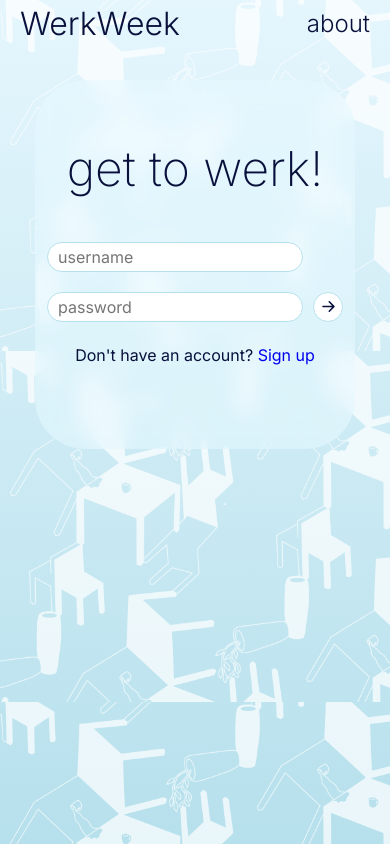
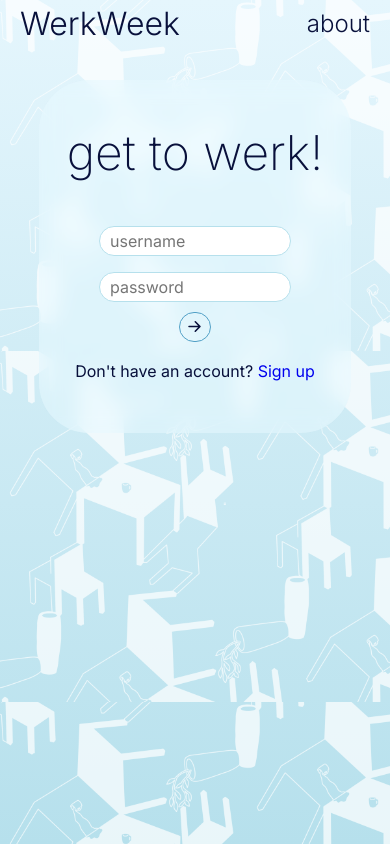
Before and after one commit to armstmol01/weekly-planner, a React (Create React App) app in the folder client/: page / in a window 390 px wide. Built offline with nearby package versions, Linux system fonts and the light colour scheme; a web font is replaced by a local one.

Commit message:
login mobile buttons

```diff
--- a/client/src/components/login/Login.css
+++ b/client/src/components/login/Login.css
@@ -48,10 +48,23 @@ h1 {
   display: inline;
 }
 
-.login__container form > div {
+/* .login__container form > div {
   width: 20rem;
   height: 50px;
   display: flex; /* center the input and button */
+  /*justify-content: center;
+} */
+
+.input__container {
+  display: flex;
+  flex-direction: column;
+  align-items: start;
+  gap: 1rem;
+  margin-bottom: 1rem;
+}
+
+.password__box {
+  display: flex;
   justify-content: center;
 }
 
@@ -66,7 +79,7 @@ input, button {
 
 input {
   border-radius: 50px;
-  width: 80%;
+  width: 18rem;
   height: 30px;
   padding-left: 10px;
   padding-right: 10px;
@@ -78,9 +91,8 @@ input::-ms-clear, input::-ms-reveal {
   display: none; /* password visible eye */
 }
 
-.username-input {
-  margin-right: 40px; /* align w/ password input */
-}
+/* .username-input {
+  margin-right: 0px; /* align w/ password input */
 
 button {
   width: 30px;
@@ -134,14 +146,13 @@ button {
 @media screen and (max-height: 850px) {
   .login__container {
     margin-top: 5%;
-    height: 28rem;
+    height: fit-content;
   }
 }
 
 @media screen and (max-height: 650px) {
   .login__container {
     margin-top: 2.5%;
-    height: 28rem;
   }
 }
 
@@ -154,9 +165,41 @@ button {
   .login__container {
     width: 90%;
     min-width: fit-content;
-    height: fit-content;
     margin-top: 2rem;
+    padding: 2rem 0 3rem 0;
   }
+
+  .input__container {
+    align-items: center;
+  }
+
+  .password__box {
+    display: flex;
+    flex-direction: column;
+    align-items: center;
+    gap: 10px;
+  }
+
+  input {
+    width: 12rem;
+    margin: 0;
+  }
+
+  .password__box button {
+    width: 2rem;
+    background-color: transparent;
+    border-color: rgb(82, 160, 198);
+  }
+
+  .btn__arrow {
+    /* margin-top: calc(50% - 12.5px); center arrow in button */
+    margin-top: 1px;
+    font-size: 25px;
+    color: var(--color-primary);
+    transition: var(--transition);
+  }
+
+
 
   /* .password__box {
     display: flex;
--- a/client/src/components/login/Login.jsx
+++ b/client/src/components/login/Login.jsx
@@ -54,12 +54,14 @@ const Login = () => {
         <h2 className='title'>get to werk!</h2>
         <p className='error__msg'>{errorMsg}</p>
         <form onSubmit={event => handleSubmit(event)}>
+          <div className='input__container'>
             <div>
               <input name='username' placeholder='username' className='username-input' required></input>
             </div>
             <div className='password__box'>
               <input type='password' name='password' placeholder='password' required></input>
               <button type="submit"><BsArrowRightShort className='btn__arrow'/></button>
+            </div>
           </div>
           <p>Don't have an account? </p>
           <Link to='/account' className='account-link'>Sign up</Link>
```
Lines whose indentation alone changed are shown as unchanged.
